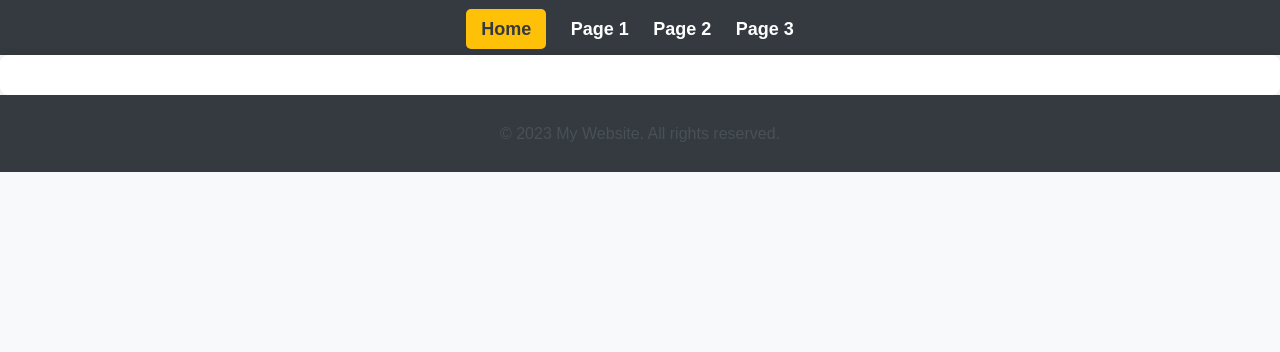
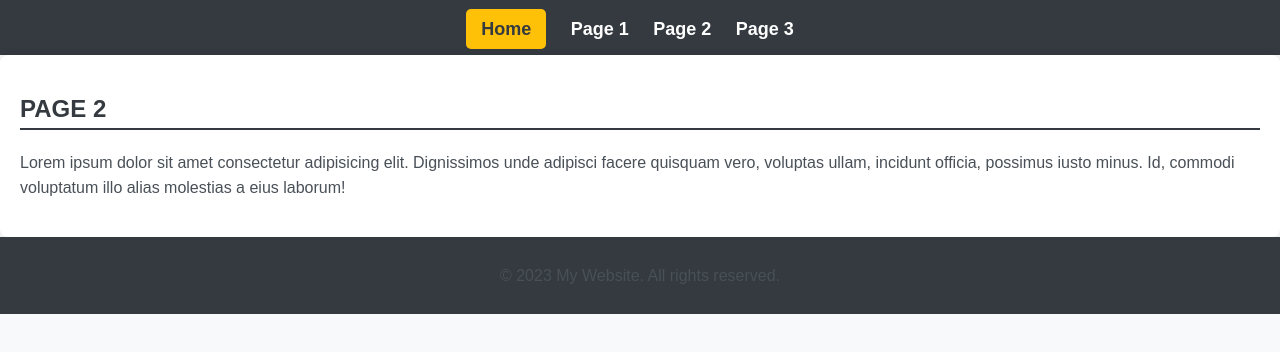
Before and after one commit to cobyvitnu/web-snippets, a plain HTML site: page page1.html in a window 1280 px wide. Shown: the part 76-428 px from the top of the page. Drawn offline with Linux system fonts and the light colour scheme.

Commit message:
Update page1.html

```diff
--- a/page1.html
+++ b/page1.html
@@ -21,7 +21,10 @@
     </header>
 
     <main id="main-content">
-        <!-- The content of each page will be inserted here -->
+        <div>
+            <h2>PAGE 2</h2>
+            <p>Lorem ipsum dolor sit amet consectetur adipisicing elit. Dignissimos unde adipisci facere quisquam vero, voluptas ullam, incidunt officia, possimus iusto minus. Id, commodi voluptatum illo alias molestias a eius laborum!</p>
+        </div>
     </main>
 
     <footer>
```
